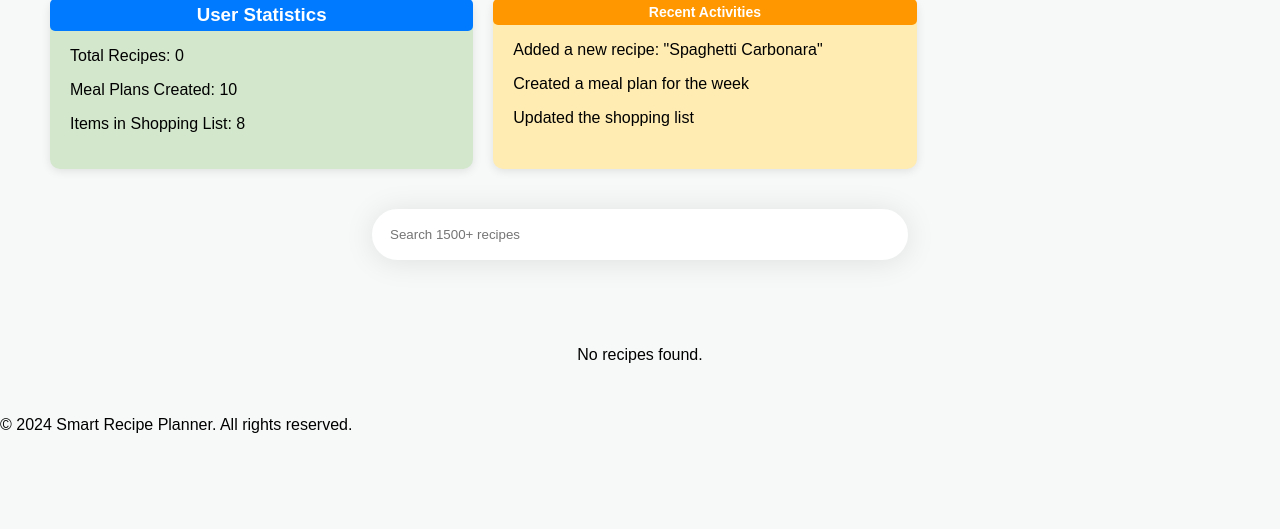
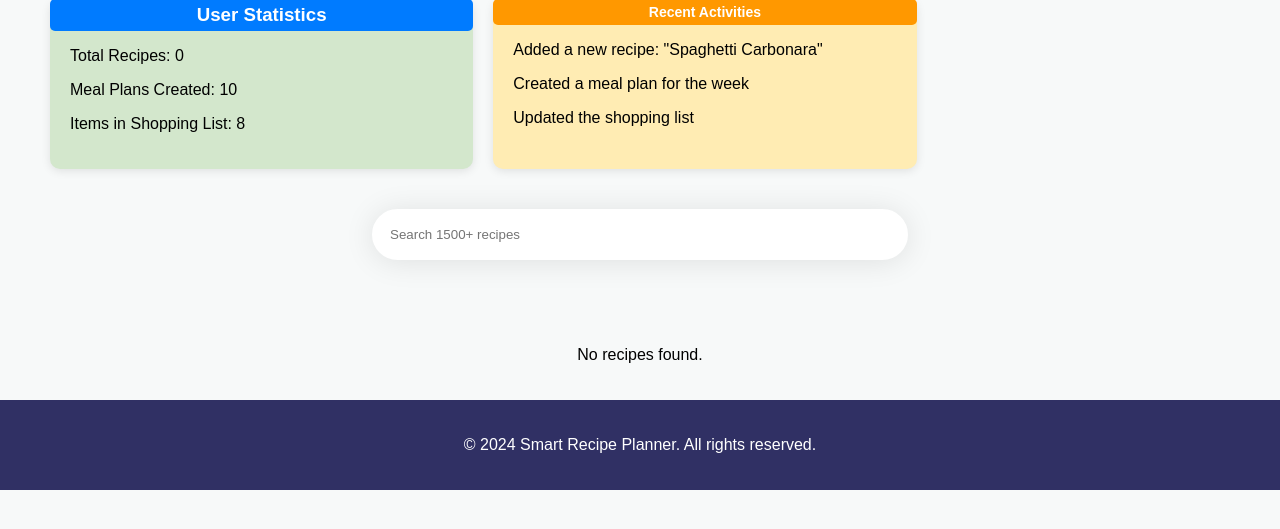
Before and after one commit to abdirashidabubakar50/Recipe_Planner, a Flask app: page /dashboard in a window 1280 px wide. Shown: the part 172-701 px from the top of the page. Run offline with Flask 3, Linux system fonts and the light colour scheme; the visitor is signed in with stand-in values (Sample User, id 1); data that the repository does not hold is empty; parts of the project's set-up code (start-up, migrations or seed data) failed here and were passed over.

Commit message:
updating the landing page

```diff
--- a/app/static/styles/dashboard.css
+++ b/app/static/styles/dashboard.css
@@ -89,21 +89,6 @@ body {
     color: #fc3131;
 }
 
-/* .dashboard-pic {
-    background:
-        linear-gradient(rgba(0, 0, 0, 0.5), rgba(0, 0, 0, 0.5)),
-        url('img/download.png');
-    background-size: cover;
-    background-position: center;
-    background-repeat: no-repeat;
-    display: flex;
-    align-items:flex-start;
-    height: 30vh;
-    margin:0;
-    padding: 10px;
-    border-radius: 8px;
-    box-shadow: 0 4px 8px rgba(0, 0, 0, 0.1);
-} */
 .user-info {
     display: flex;
     align-items: center;
@@ -295,6 +280,17 @@ h1 {
     color:#e42d2d;
 }
 
+.footer-main{
+    display: flex;
+    align-items: center;
+    justify-content: center;
+    color: #fff;
+    margin: auto;
+    background-color: rgb(48, 48, 100);
+    padding: 20px;
+}
+
+
 @media (min-width: 1600px) {
     .recipes {
         gap: 20px; /* Increase gap slightly on extra-large screens */
--- a/app/templates/layout2.html
+++ b/app/templates/layout2.html
@@ -25,17 +25,6 @@
             <a href="{{url_for('api.meal_plan')}}">Meal Plans</a>
             <a href="{{url_for('auth.logout')}}">Settings</a>
         </nav>
-        <!-- Modal Structure -->
-        <!-- <div id="recipe-modal" class="modal">
-            <div class="modal-content">
-                <span class="close">&times;</span>
-                <h2>Recipe Options</h2>
-                <ul class="options-list">
-                    <li><a href="{{ url_for('api.search_recipe') }}">Search Recipes</a></li>
-                    <li><a href="">Saved Recipes</a></li>
-                </ul>
-            </div>
-        </div> -->
         <div class="user-info">
             <span>{{user.username}}</span>
             <a href="{{url_for('api.profile', user_id=user_id)}}"><img src="{{url_for('static', filename='img/profile.png')}}" alt="Profile Picture" class="profile-pic"></a>
@@ -44,37 +33,8 @@
     <main>
         {% block content %}{% endblock %}
     </main>
-    <footer>
+    <footer class="footer-main">
         <p>&copy; 2024 Smart Recipe Planner. All rights reserved.</p>
     </footer>
-    <script>
-        // Get the modal
-        var modal = document.getElementById("recipe-modal");
-
-        // Get the link that opens the modal
-        var recipeLink = document.getElementById("recipe-link");
-
-        // Get the <span> element that closes the modal
-        var closeBtn = document.getElementsByClassName("close")[0];
-
-        // When the user clicks the link, open the modal
-        recipeLink.onclick = function (event) {
-            event.preventDefault(); // Prevent default link behavior
-            modal.style.display = "block";
-        }
-
-        // When the user clicks on <span> (x), close the modal
-        closeBtn.onclick = function () {
-            modal.style.display = "none";
-        }
-
-        // When the user clicks anywhere outside of the modal, close it
-        window.onclick = function (event) {
-            if (event.target == modal) {
-                modal.style.display = "none";
-            }
-        }
-    </script>
-
 </body>
 </html>
```
Also changed, not shown: app/static/styles/login.css (+1 -37 lines).
